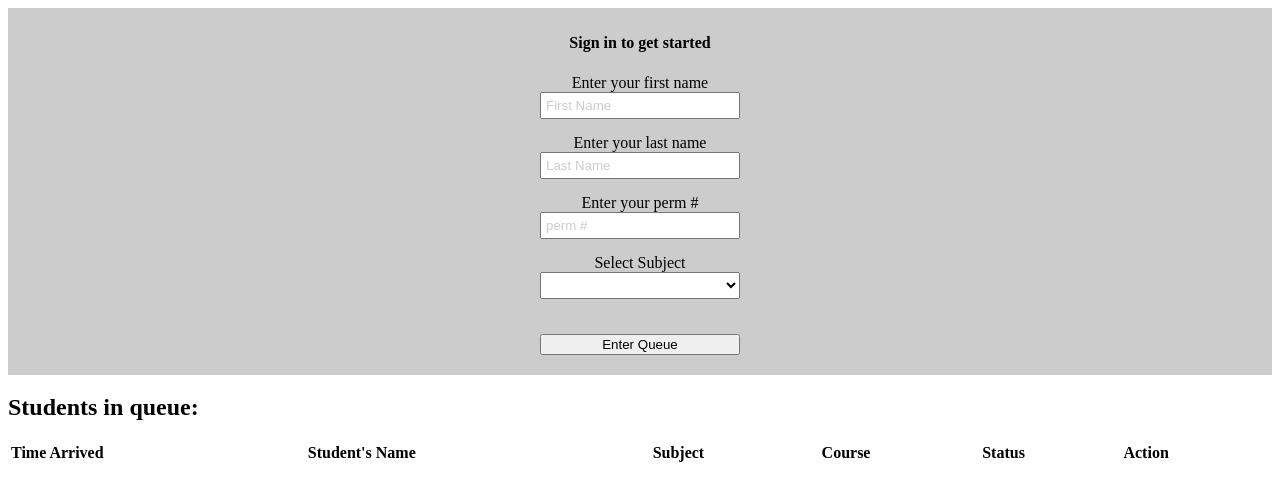
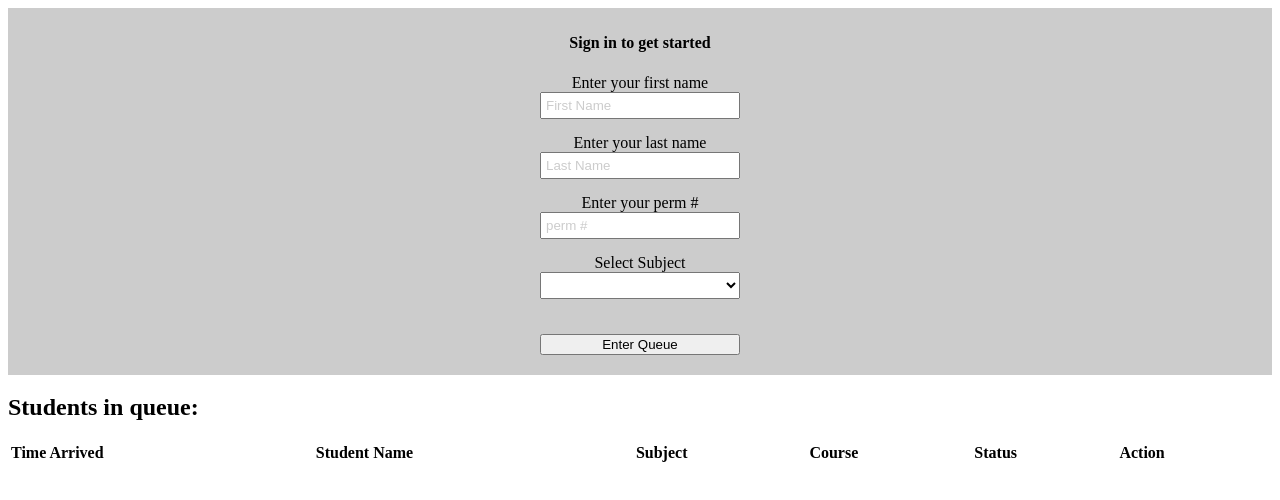
Before and after one commit to LeeDeAnda/Queue-System, a Vue app: page / in a window 1280 px wide. Shown: the top 500 px of the page. Built offline with nearby package versions, Linux system fonts and the light colour scheme.

Commit message:
change table header label

```diff
--- a/src/components/Hello.vue
+++ b/src/components/Hello.vue
@@ -33,7 +33,7 @@
       <thead>
         <tr>
           <th>Time Arrived</th>
-          <th>Student's Name</th>
+          <th>Student Name</th>
           <th>Subject</th>
           <th>Course</th>
           <th>Status</th>
```
